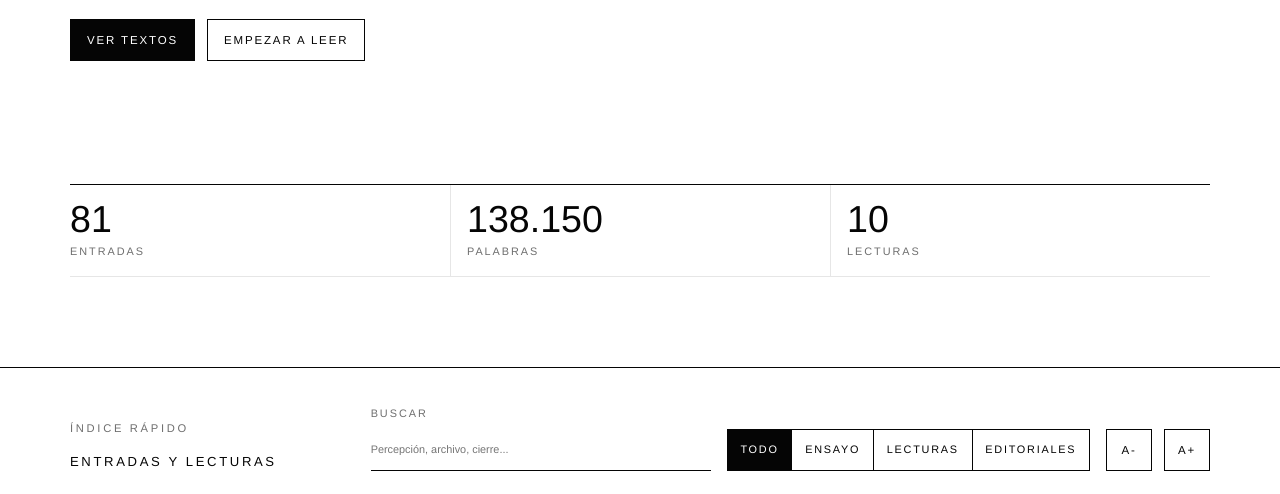
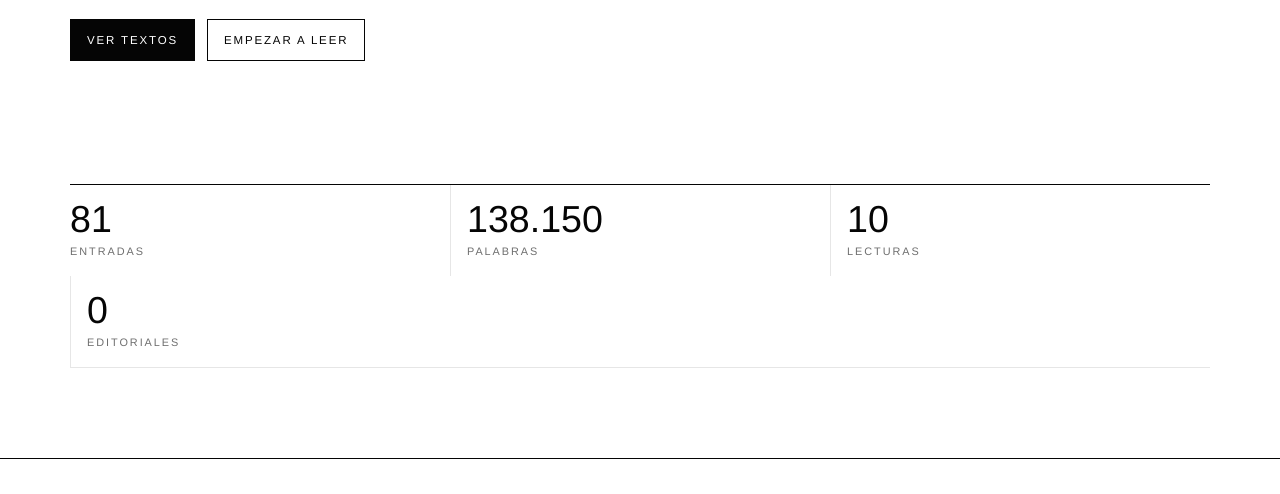
Before and after one commit to freedom781111-cmd/Fragmentacion, a plain HTML site: page index.html in a window 1280 px wide. Shown: the part 488-982 px from the top of the page. Drawn offline with Linux system fonts and the light colour scheme.

Commit message:
Agregar conteo de editoriales al blog

```diff
--- a/index.html
+++ b/index.html
@@ -26,7 +26,7 @@
   <script defer src="./data/editoriales-20260717-13.js?v=20260717-3"></script>
   <script defer src="./data/editoriales-20260717-14.js?v=20260717-3"></script>
   <script defer src="./data/editoriales-20260717-15.js?v=20260717-3"></script>
-  <script defer src="./assets/app.js?v=20260717-1"></script>
+  <script defer src="./assets/app.js?v=20260717-4"></script>
 </head>
 <body>
   <div class="progress" aria-hidden="true"><span id="progressBar"></span></div>
@@ -66,6 +66,10 @@
           <div>
             <dt id="readingCount">0</dt>
             <dd>lecturas</dd>
+          </div>
+          <div>
+            <dt id="editorialCount">0</dt>
+            <dd>editoriales</dd>
           </div>
         </dl>
       </div>
```
